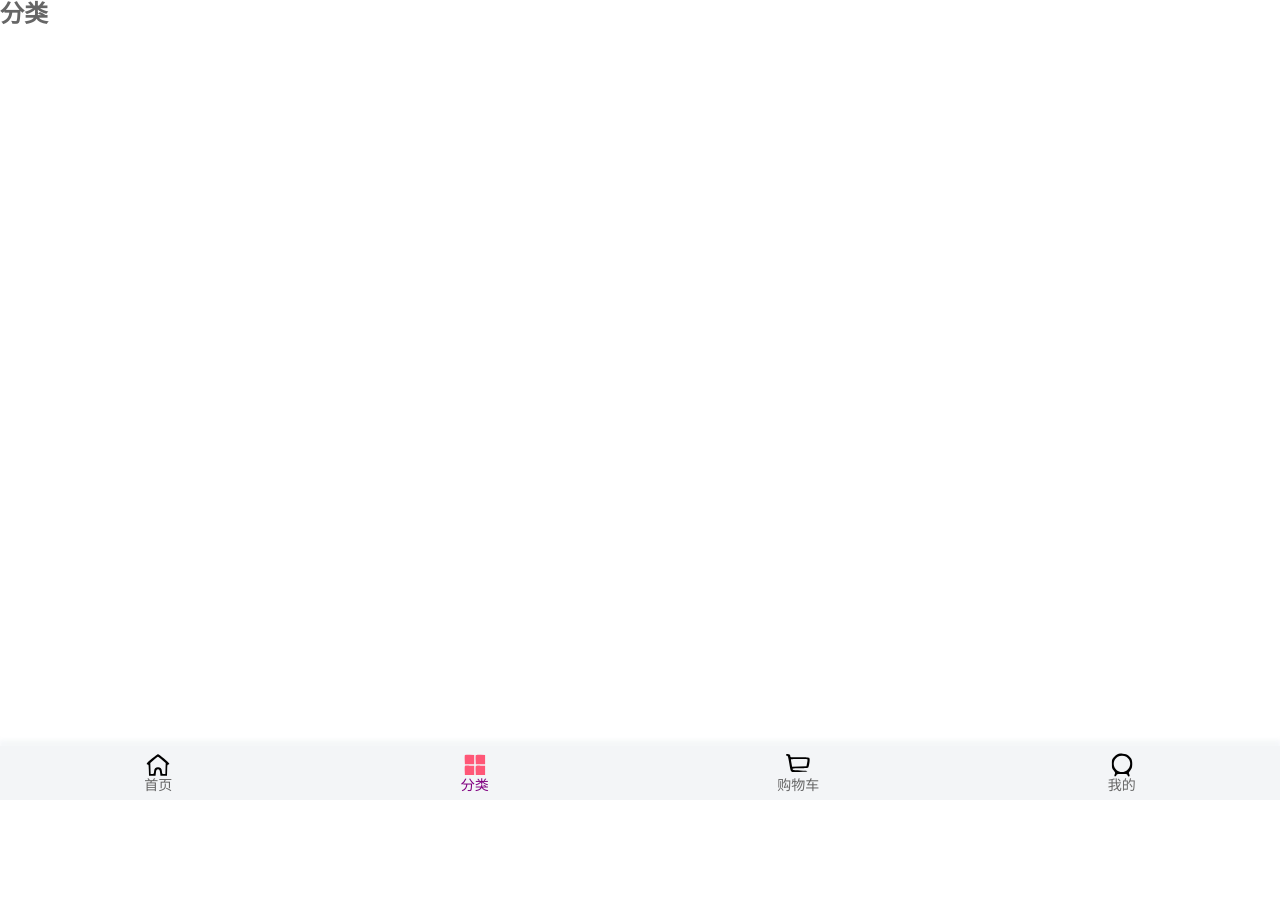
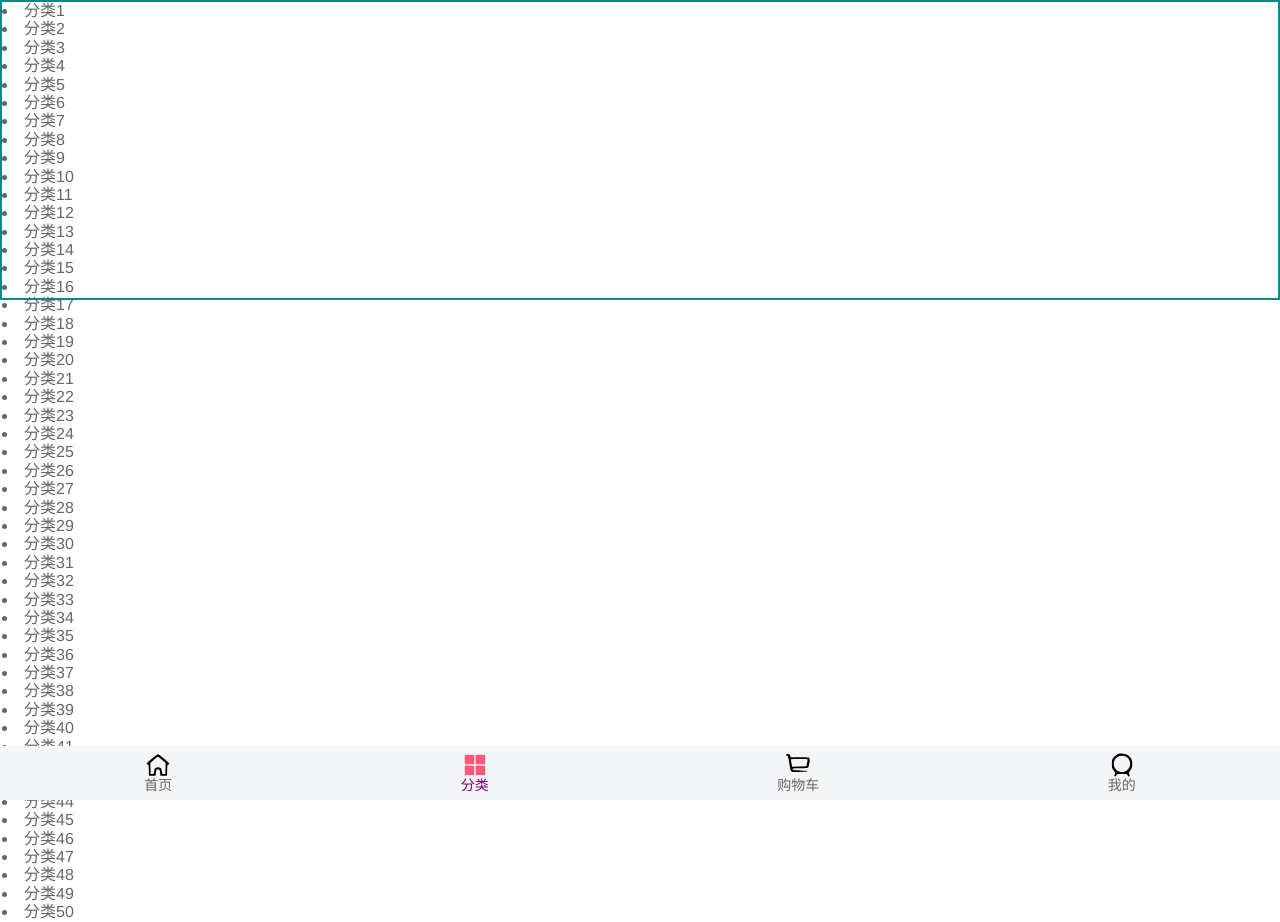
Before and after one commit to CybeResident/Supermall, a Vue app: page /category in a window 1280 px wide. Before the commit the page ends 800 px from the top, so only its background shows below. Built offline with nearby package versions, Linux system fonts and the light colour scheme.

Commit message:
初步引入模块Better-Scroll

```diff
--- a/package.json
+++ b/package.json
@@ -8,6 +8,7 @@
   },
   "dependencies": {
     "axios": "^0.21.1",
+    "better-scroll": "^2.4.2",
     "core-js": "^3.8.3",
     "vue": "^2.6.14",
     "vue-router": "^3.0.2"
--- a/src/components/common/navbar/NavBar.vue
+++ b/src/components/common/navbar/NavBar.vue
@@ -18,12 +18,6 @@
   line-height: 44px;
   text-align: center;
   box-shadow: 0 1px 1px rgba(100, 100, 100, 0.1);
-
-  position: fixed;
-  left: 0;
-  right: 0;
-  top: 0;
-  z-index: 1;
 }
 .left,
 .right {
--- /dev/null
+++ b/src/components/common/scroll/Scroll.vue
@@ -0,0 +1,36 @@
+<template>
+  <div class="wrapper" ref="wrapper">
+    <div class="content">
+      <slot></slot>
+    </div>
+  </div>
+</template>
+
+<script>
+import BScroll from 'better-scroll'
+
+export default {
+  name: 'Scroll',
+  data() {
+    return {
+      scroll: null,
+    }
+  },
+  mounted() {
+    this.$nextTick(() => {
+      this.scroll = new BScroll(this.$refs.wrapper, {
+        scrollY: true,
+        // eventPassthrough: 'horizontal',
+        // mouseWheel: true,
+        // disableMouse: false,
+        // disableTouch: false,
+      })
+      console.log(this.scroll)
+    })
+  },
+  components: {},
+}
+</script>
+
+<style scoped>
+</style>
--- a/src/components/common/tabbar/TabBar.vue
+++ b/src/components/common/tabbar/TabBar.vue
@@ -10,7 +10,7 @@
 }
 </script>
 
-<style>
+<style scoped>
 #tab-bar {
   display: flex;
   flex-direction: row;
@@ -19,7 +19,7 @@
   align-items: center;
 
   background-color: #f3f5f7;
-  box-shadow: rgba(243, 245, 247, 0.8) 0 -5px 4px 1px;
+  /* box-shadow: rgba(243, 245, 247, 0.8) 0 -5px 4px 1px; */
 
   position: fixed;
   left: 0;
--- a/src/components/common/tabbar/TabBarItem.vue
+++ b/src/components/common/tabbar/TabBarItem.vue
@@ -39,7 +39,7 @@
 }
 </script>
 
-<style>
+<style scoped>
 .tab-bar-item {
   flex: 1 1 auto;
   display: flex;
--- a/src/components/content/mainTabBar/MainTabBar.vue
+++ b/src/components/content/mainTabBar/MainTabBar.vue
@@ -52,5 +52,5 @@
 }
 </script>
 
-<style>
+<style scoped>
 </style>
--- a/src/views/category/Category.vue
+++ b/src/views/category/Category.vue
@@ -1,12 +1,163 @@
 <template>
-  <h2>分类</h2>
+  <!-- <div class="wrapper">
+    <ul class="content">
+      <li @click="itemClick">分类1</li>
+      <li>分类2</li>
+      <li>分类3</li>
+      <li>分类4</li>
+      <li>分类5</li>
+      <li>分类6</li>
+      <li>分类7</li>
+      <li>分类8</li>
+      <li>分类9</li>
+      <li>分类10</li>
+      <li>分类11</li>
+      <li>分类12</li>
+      <li>分类13</li>
+      <li>分类14</li>
+      <li>分类15</li>
+      <li>分类16</li>
+      <li>分类17</li>
+      <li>分类18</li>
+      <li>分类19</li>
+      <li>分类20</li>
+      <li>分类21</li>
+      <li>分类22</li>
+      <li>分类23</li>
+      <li>分类24</li>
+      <li>分类25</li>
+      <li>分类26</li>
+      <li>分类27</li>
+      <li>分类28</li>
+      <li>分类29</li>
+      <li>分类30</li>
+      <li>分类31</li>
+      <li>分类32</li>
+      <li>分类33</li>
+      <li>分类34</li>
+      <li>分类35</li>
+      <li>分类36</li>
+      <li>分类37</li>
+      <li>分类38</li>
+      <li>分类39</li>
+      <li>分类40</li>
+      <li>分类41</li>
+      <li>分类42</li>
+      <li>分类43</li>
+      <li>分类44</li>
+      <li>分类45</li>
+      <li>分类46</li>
+      <li>分类47</li>
+      <li>分类48</li>
+      <li>分类49</li>
+      <li>分类50</li>
+    </ul>
+  </div> -->
+  <div>
+    <scroll class="container">
+      <li>分类1</li>
+      <li>分类2</li>
+      <li>分类3</li>
+      <li>分类4</li>
+      <li>分类5</li>
+      <li>分类6</li>
+      <li>分类7</li>
+      <li>分类8</li>
+      <li>分类9</li>
+      <li>分类10</li>
+      <li>分类11</li>
+      <li>分类12</li>
+      <li>分类13</li>
+      <li>分类14</li>
+      <li>分类15</li>
+      <li>分类16</li>
+      <li>分类17</li>
+      <li>分类18</li>
+      <li>分类19</li>
+      <li>分类20</li>
+      <li>分类21</li>
+      <li>分类22</li>
+      <li>分类23</li>
+      <li>分类24</li>
+      <li>分类25</li>
+      <li>分类26</li>
+      <li>分类27</li>
+      <li>分类28</li>
+      <li>分类29</li>
+      <li>分类30</li>
+      <li>分类31</li>
+      <li>分类32</li>
+      <li>分类33</li>
+      <li>分类34</li>
+      <li>分类35</li>
+      <li>分类36</li>
+      <li>分类37</li>
+      <li>分类38</li>
+      <li>分类39</li>
+      <li>分类40</li>
+      <li>分类41</li>
+      <li>分类42</li>
+      <li>分类43</li>
+      <li>分类44</li>
+      <li>分类45</li>
+      <li>分类46</li>
+      <li>分类47</li>
+      <li>分类48</li>
+      <li>分类49</li>
+      <li>分类50</li>
+    </scroll>
+  </div>
 </template>
 
 <script>
+// import BScroll from 'better-scroll'
+import Scroll from 'components/common/scroll/Scroll'
+
 export default {
   name: 'Category',
+  data() {
+    return {
+      // scroll: null,
+    }
+  },
+  methods: {
+    itemClick() {
+      console.log('itemClick')
+    },
+  },
+  mounted() {
+    // this.scroll = new BScroll('.wrapper', {
+    //   probeType: 3,
+    //   pullUpLoad: {
+    //     threshold: -30,
+    //   },
+    //   click: true,
+    // })
+    // this.scroll.on('scroll', (position) => {
+    //   // console.log(position)
+    // })
+    // this.scroll.on('pullingUp', () => {
+    //   console.log('上拉加载更多')
+    //   // 发送网络请求
+    //   setTimeout(() => {
+    //     console.log('请求成功！')
+    //   }, 1000)
+    //   // 等待请求完成且展示数据后
+    //   setTimeout(() => {
+    //     console.log('OK!')
+    //     this.scroll.finishPullUp()
+    //   }, 2000)
+    // })
+  },
+  components: {
+    Scroll,
+  },
 }
 </script>
 
 <style scoped>
+.container {
+  height: 300px;
+  border: 2px solid #008c8c;
+}
 </style>
--- a/src/views/home/Home.vue
+++ b/src/views/home/Home.vue
@@ -5,6 +5,8 @@
       <span slot="middle">购物街</span>
       <span slot="right">右边</span>
     </nav-bar>
+
+    <scroll class="home-scroll">
       <home-swiper :banners="banners"></home-swiper>
       <home-recommend-view :recommends="recommends"></home-recommend-view>
       <home-feature-view></home-feature-view>
@@ -14,59 +16,7 @@
         @tabClick="tabClick"
       ></tab-control>
       <goods-list :goods="showGoods" class="goods-list-pop"></goods-list>
-
-    <ul>
-      <li>1</li>
-      <li>2</li>
-      <li>3</li>
-      <li>4</li>
-      <li>5</li>
-      <li>6</li>
-      <li>7</li>
-      <li>8</li>
-      <li>9</li>
-      <li>10</li>
-      <li>11</li>
-      <li>12</li>
-      <li>13</li>
-      <li>14</li>
-      <li>15</li>
-      <li>16</li>
-      <li>17</li>
-      <li>18</li>
-      <li>19</li>
-      <li>20</li>
-      <li>21</li>
-      <li>22</li>
-      <li>23</li>
-      <li>24</li>
-      <li>25</li>
-      <li>26</li>
-      <li>27</li>
-      <li>28</li>
-      <li>29</li>
-      <li>30</li>
-      <li>31</li>
-      <li>32</li>
-      <li>33</li>
-      <li>34</li>
-      <li>35</li>
-      <li>36</li>
-      <li>37</li>
-      <li>38</li>
-      <li>39</li>
-      <li>40</li>
-      <li>41</li>
-      <li>42</li>
-      <li>43</li>
-      <li>44</li>
-      <li>45</li>
-      <li>46</li>
-      <li>47</li>
-      <li>48</li>
-      <li>49</li>
-      <li>50</li>
-    </ul>
+    </scroll>
   </div>
 </template>
 
@@ -76,6 +26,7 @@
 import HomeFeatureView from './childComponents/HomeFeatureView.vue'
 
 import NavBar from 'components/common/navbar/NavBar'
+import Scroll from 'components/common/scroll/Scroll'
 import TabControl from 'components/content/tabControl/TabControl'
 import GoodsList from 'components/content/goods/GoodsList'
 
@@ -89,6 +40,7 @@
     HomeFeatureView,
 
     NavBar,
+    Scroll,
     TabControl,
     GoodsList,
   },
@@ -160,11 +112,19 @@
 
 <style scoped>
 #home {
+  height: calc(100vh - 54px);
   padding-top: 44px;
+  /* position: relative; */
 }
 .home-nav {
   background-color: var(--color-tint);
   color: #fff;
+
+  position: fixed;
+  left: 0;
+  right: 0;
+  top: 0;
+  z-index: 2;
 }
 .tab-control {
   position: sticky;
@@ -175,4 +135,14 @@
   width: 100%;
   margin-top: 10px;
 }
+.home-scroll {
+  height: 100%;
+  /* height: 400px; */
+  overflow: hidden;
+  /* position: absolute;
+  left: 0;
+  right: 0;
+  top: 44px;
+  bottom: 0; */
+}
 </style>
```
Also changed, not shown: 1 other file (tests, documents, lock files or other folders). Lines whose indentation alone changed are shown as unchanged.
